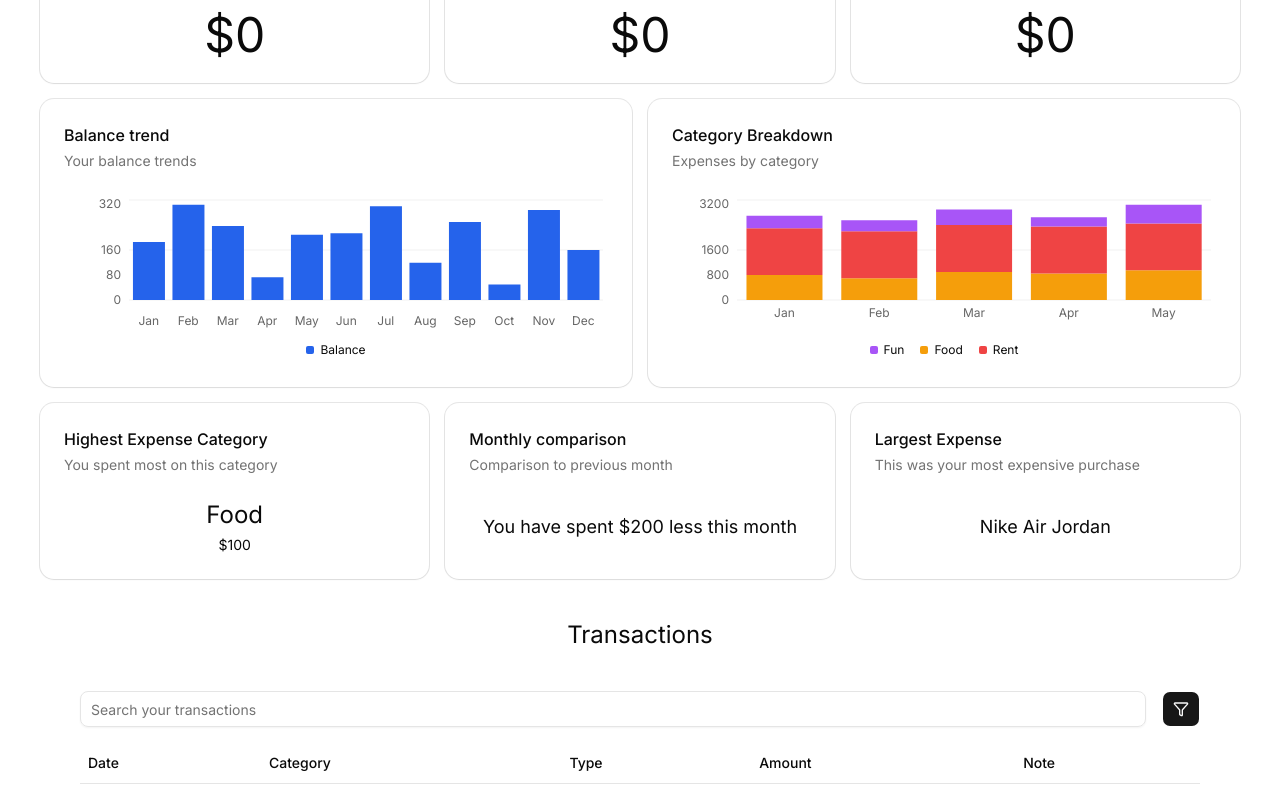
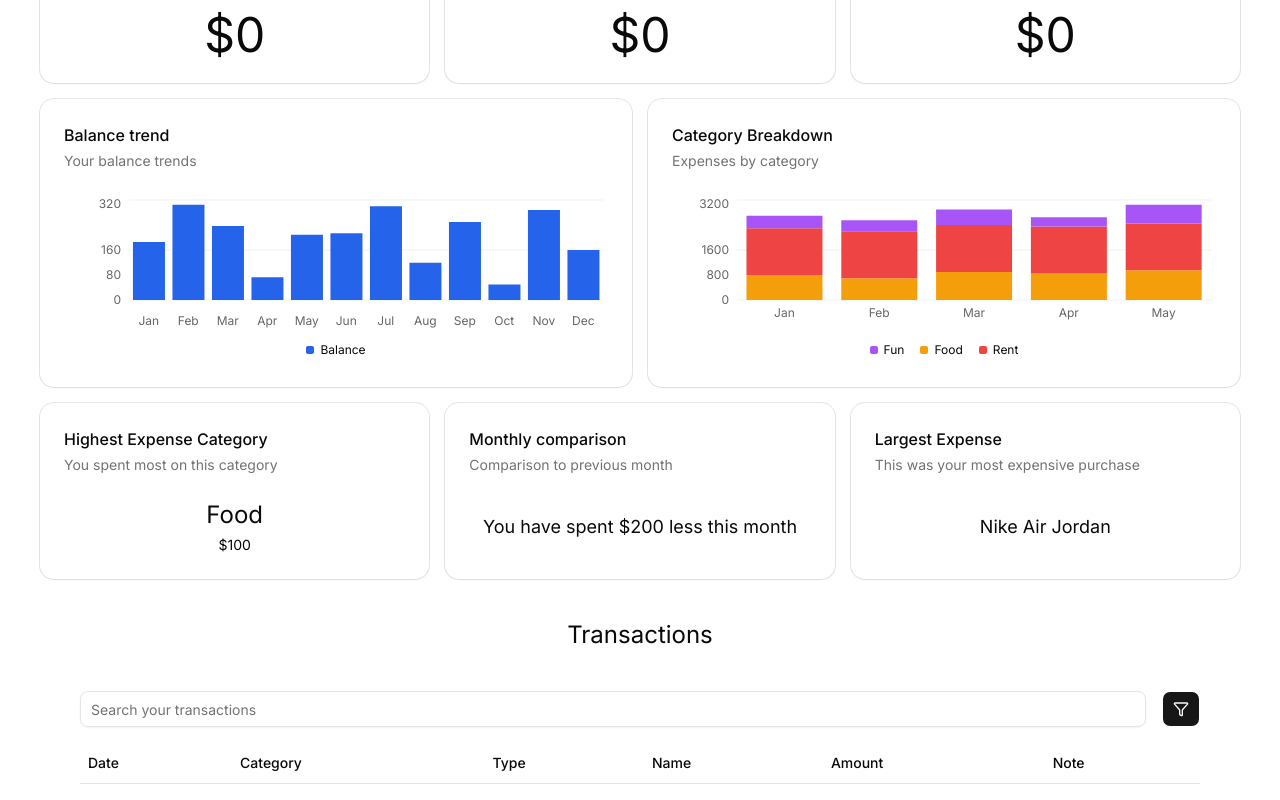
Before and after one commit to darshan03s/finance_tracker, a Next.js app: page / in a window 1280 px wide. Shown: the part 181-981 px from the top of the page. Built offline with nearby package versions, Linux system fonts and the light colour scheme.

Commit message:
feat: add name field to expense and income dialogs and display in transactions table

```diff
--- a/components/add-expense-dialog.tsx
+++ b/components/add-expense-dialog.tsx
@@ -32,6 +32,7 @@ const AddExpenseDialog = ({
   const addTransaction = useFinanceStore((s) => s.addTransaction);
   const [transaction, setTransaction] = useState<Transaction>({
     id: '',
+    name: '',
     date: new Date().toISOString(),
     type: 'expense',
     category: '',
@@ -60,6 +61,7 @@ const AddExpenseDialog = ({
     setOpen(false);
     setTransaction({
       id: '',
+      name: '',
       date: new Date().toISOString(),
       type: 'expense',
       category: '',
@@ -77,6 +79,13 @@ const AddExpenseDialog = ({
         </DialogHeader>
 
         <div className="flex flex-col gap-4 mt-4">
+          <Input
+            type="text"
+            placeholder="Name"
+            value={transaction.name}
+            onChange={(e) => handleChange('name', e.target.value)}
+          />
+
           <Input
             type="number"
             placeholder="Amount"
--- a/components/add-income-dialog.tsx
+++ b/components/add-income-dialog.tsx
@@ -33,6 +33,7 @@ const AddIncomeDialog = ({
   const addTransaction = useFinanceStore((s) => s.addTransaction);
   const [transaction, setTransaction] = useState<Transaction>({
     id: '',
+    name: '',
     date: new Date().toISOString(),
     type: 'income',
     category: '',
@@ -61,6 +62,7 @@ const AddIncomeDialog = ({
     setOpen(false);
     setTransaction({
       id: '',
+      name: '',
       date: new Date().toISOString(),
       type: 'income',
       category: '',
@@ -78,6 +80,13 @@ const AddIncomeDialog = ({
         </DialogHeader>
 
         <div className="flex flex-col gap-4 mt-4">
+          <Input
+            type="text"
+            placeholder="Name"
+            value={transaction.name}
+            onChange={(e) => handleChange('name', e.target.value)}
+          />
+
           <Input
             type="number"
             placeholder="Amount"
--- a/components/transactions.tsx
+++ b/components/transactions.tsx
@@ -17,6 +17,7 @@ const Transactions = ({ transactions }: { transactions: Transaction[] }) => {
           <TableHead>Date</TableHead>
           <TableHead>Category</TableHead>
           <TableHead>Type</TableHead>
+          <TableHead>Name</TableHead>
           <TableHead>Amount</TableHead>
           <TableHead>Note</TableHead>
         </TableRow>
@@ -37,6 +38,8 @@ const Transactions = ({ transactions }: { transactions: Transaction[] }) => {
               {capitalize(txn.type)}
             </TableCell>
 
+            <TableCell>{capitalize(txn.name)}</TableCell>
+
             <TableCell>
               {txn.type === 'income' ? '+' : '-'}${txn.amount}
             </TableCell>
--- a/types/index.ts
+++ b/types/index.ts
@@ -1,5 +1,6 @@
 export type Transaction = {
   id: string;
+  name: string;
   date: string;
   type: 'income' | 'expense';
   category: Category | string;
```
